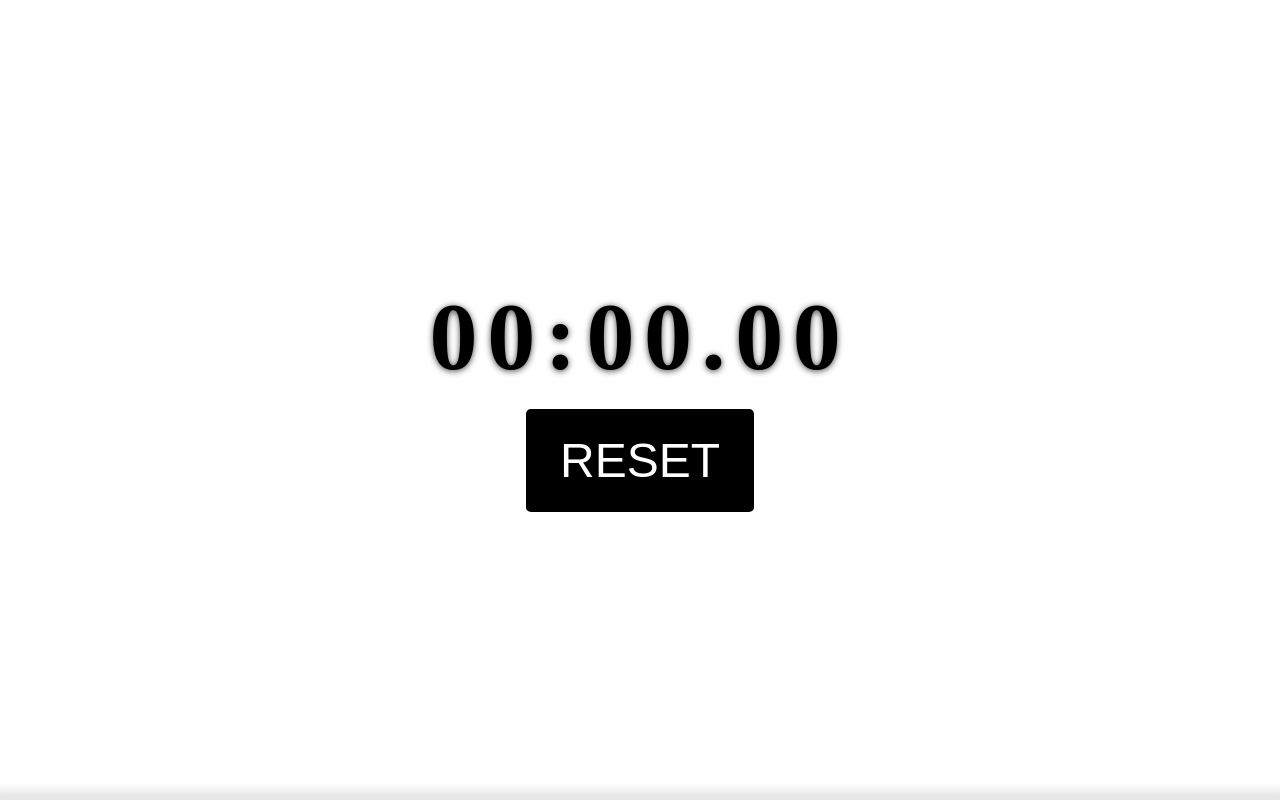
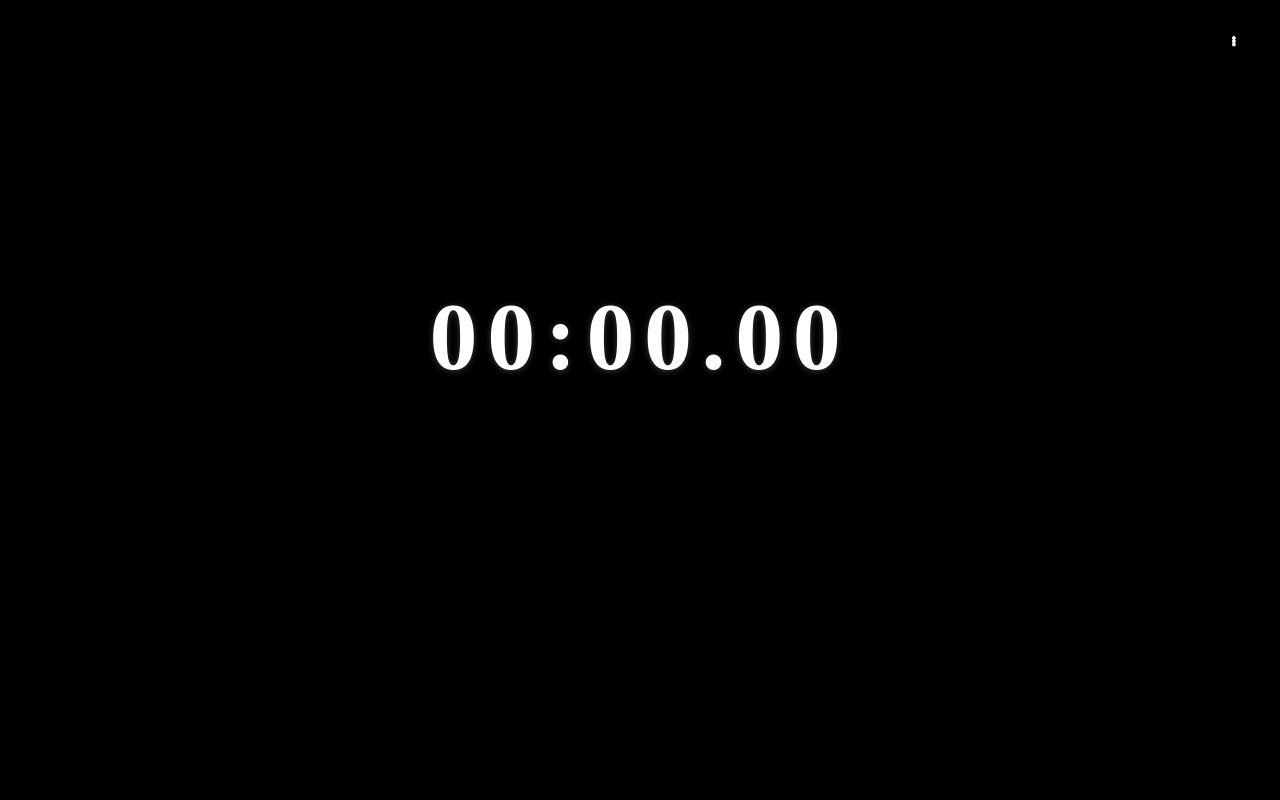
Before and after one commit to zerosoul/mini-stopwatch, a React app: page / in a window 1280 px wide. Built offline with nearby package versions, Linux system fonts and the light colour scheme.

Commit message:
feat: add firstblood state

```diff
--- a/src/App.js
+++ b/src/App.js
@@ -41,6 +41,7 @@ const App = () => {
   const { expand, foldMenu, expandMenu } = useMenu();
 
   const [counting, setCounting] = useState(false);
+  const [firstblood, setFirstblood] = useState(true);
   const { visible: modalVisible, closeModal, openModal } = useModal();
   const { visible: themesVisible, closeThemes, openThemes, theme, setTheme } = useThemes();
   const handleReset = evt => {
@@ -48,6 +49,9 @@ const App = () => {
     evt.stopPropagation();
   };
   const handleBodyClick = () => {
+    if (firstblood) {
+      setFirstblood(false);
+    }
     if (themesVisible || modalVisible || expand) {
       closeThemes();
       closeModal();
@@ -74,7 +78,7 @@ const App = () => {
           {ms < 10 ? `0${ms}` : ms}
         </div>
 
-        <button className={`btn ${counting && 'hidden'}`} onClick={handleReset}>
+        <button className={`btn ${(counting || firstblood) && 'hidden'}`} onClick={handleReset}>
           RESET
         </button>
       </StyledBody>
--- a/src/hooks.js
+++ b/src/hooks.js
@@ -26,7 +26,7 @@ export const useModal = (initialValue = false) => {
 };
 
 export const useThemes = (initialValue = false) => {
-  const initalTheme = localStorage.getItem('STOPWATCH_THEME') || '#fff';
+  const initalTheme = localStorage.getItem('STOPWATCH_THEME') || '#000000';
   const [visible, setVisible] = useState(initialValue);
   const [theme, setTheme] = useState(initalTheme);
 
```
